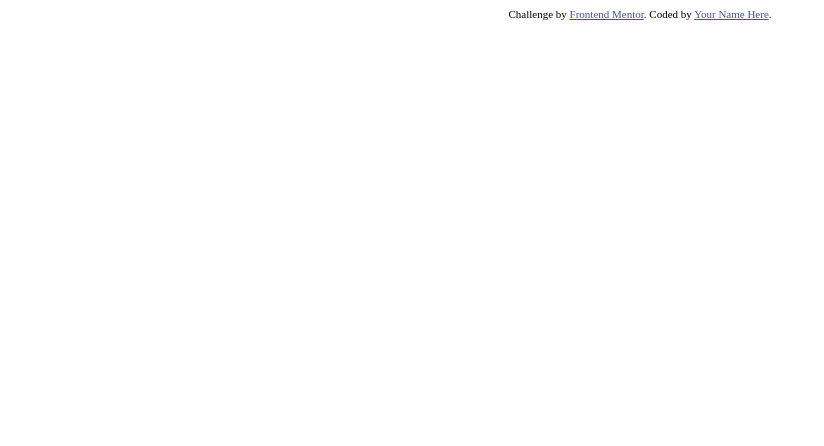
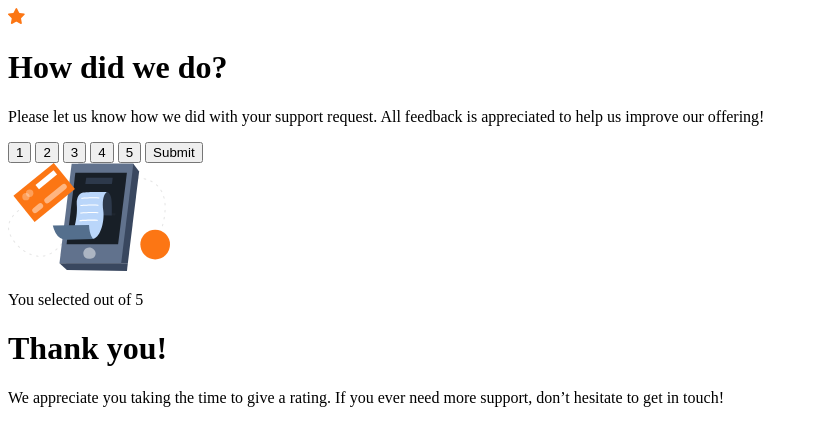
Before and after one commit to Subhash75/RatingsApp-htmlcssjs, a plain HTML site: page index.html in a window 1280 px wide. Shown: the whole page, without its empty margins (0-824 px from the left). Drawn offline with Linux system fonts and the light colour scheme.

Commit message:
Completed HTML part

```diff
--- a/index.html
+++ b/index.html
@@ -1,24 +1,61 @@
 <!DOCTYPE html>
 <html lang="en">
   <head>
-  <meta charset="UTF-8">
-  <meta name="viewport" content="width=device-width, initial-scale=1.0"> <!-- displays site properly based on user's device -->
+    <meta charset="UTF-8" />
+    <meta name="viewport" content="width=device-width, initial-scale=1.0" />
+    <!-- displays site properly based on user's device -->
 
-  <link rel="icon" type="image/png" sizes="32x32" href="./images/favicon-32x32.png">
+    <link
+      rel="icon"
+      type="image/png"
+      sizes="32x32"
+      href="./images/favicon-32x32.png"
+    />
 
     <title>Frontend Mentor | Interactive rating component</title>
-
-  <!-- Feel free to remove these styles or customise in your own stylesheet 👍 -->
-  <style>
-    .attribution { font-size: 11px; text-align: center; }
-    .attribution a { color: hsl(228, 45%, 44%); }
-  </style>
   </head>
   <body>
+    <div class="container">
+      <div class="ratings">
+        <div>
+          <img src="images/icon-star.svg" alt="star-icon" />
+        </div>
+        <div>
+          <h1>How did we do?</h1>
+          <p>
+            Please let us know how we did with your support request. All
+            feedback is appreciated to help us improve our offering!
+          </p>
+        </div>
+        <div>
+          <button>1</button>
+          <button>2</button>
+          <button>3</button>
+          <button>4</button>
+          <button>5</button>
+          <button>Submit</button>
+        </div>
+      </div>
 
-  <div class="attribution">
-    Challenge by <a href="https://www.frontendmentor.io?ref=challenge" target="_blank">Frontend Mentor</a>.
-    Coded by <a href="#">Your Name Here</a>.
+      <div class="thanks">
+        <div>
+          <img src="/images/illustration-thank-you.svg" alt="Thank You" />
+        </div>
+        <div>
+          <p>
+            You selected
+            <!-- Add rating here -->
+            out of 5
+          </p>
+        </div>
+        <div>
+          <h1>Thank you!</h1>
+          <p>
+            We appreciate you taking the time to give a rating. If you ever need
+            more support, don’t hesitate to get in touch!
+          </p>
+        </div>
+      </div>
     </div>
   </body>
 </html>
```
Lines whose indentation alone changed are shown as unchanged.
